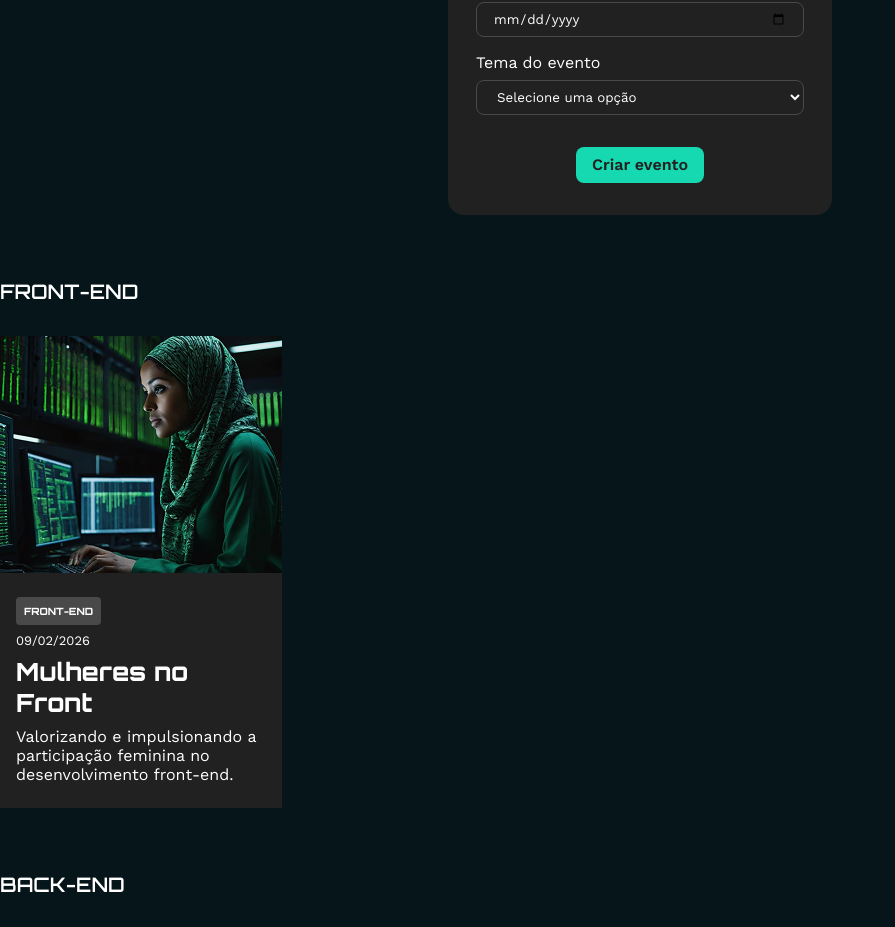
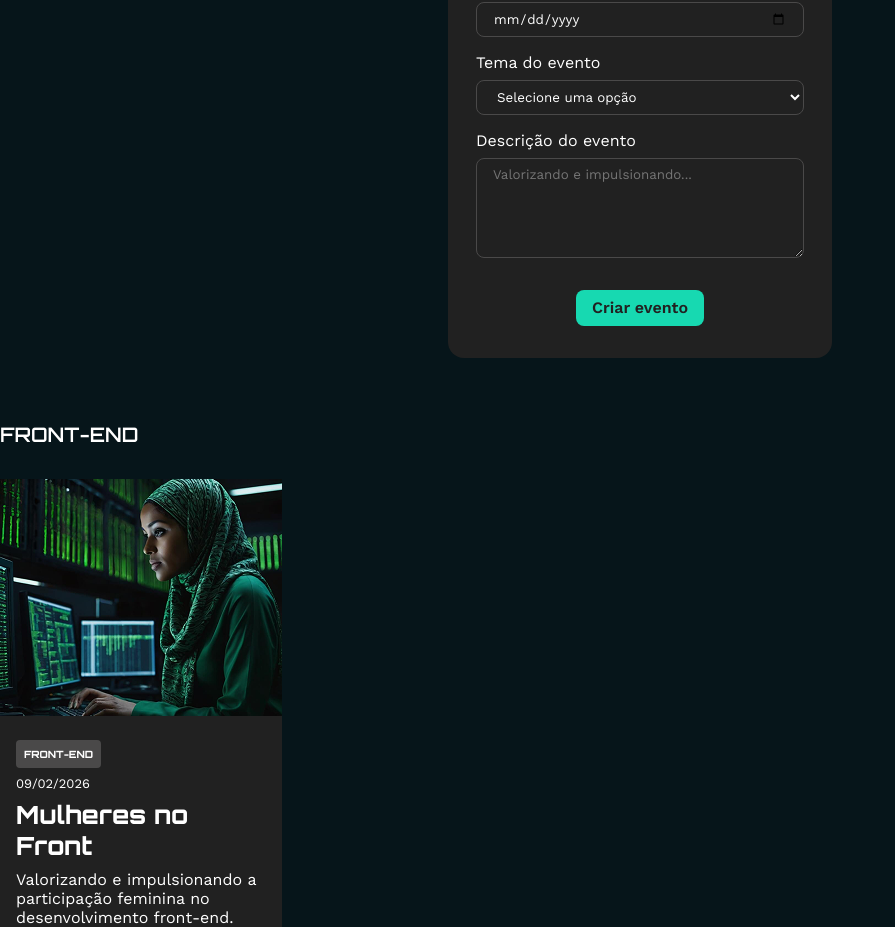
Before and after one commit to juliocreis/tecboard-react, a React (Vite) app: page / in a window 1280 px wide. Shown: the part 1011-1938 px from the top of the page, without its empty margins (0-895 px from the left). Built offline with nearby package versions, Linux system fonts and the light colour scheme.

Commit message:
Cria componente de textarea para a descricao do evento

```diff
--- a/src/componentes/FormularioDeEvento/index.jsx
+++ b/src/componentes/FormularioDeEvento/index.jsx
@@ -5,11 +5,28 @@ import { Label } from "../Label";
 import { TituloFormulario } from "../TituloFormulario";
 import { ListaSupensa } from "../ListaSuspensa";
 import { Botao } from "../Botao";
+import { Textarea } from "../Textarea";
 
 export function FormularioDeEvento({ temas }) {
+
+  function aoFormSubmetido(formData) {
+    const evento = {
+      capa: formData.get('capaEvento'),
+      tema: temas.find(function (itens) {
+        return itens.id == formData.get('lista-suspensa')
+      }),
+      data: new Date(formData.get('dataEvento')),
+      titulo: formData.get('nomeEvento'),
+      texto:
+        "Valorizando e impulsionando a participação feminina no desenvolvimento front-end.",
+    };
+
+    console.log(evento);
+  }
+
   return (
     <>
-      <form className="formulario-evento">
+      <form className="formulario-evento" action={aoFormSubmetido}>
         <TituloFormulario>Preencha para criar um evento:</TituloFormulario>
 
         <div className="campos">
@@ -45,14 +62,23 @@ export function FormularioDeEvento({ temas }) {
 
           <CampoDeFormulario>
             <Label htmlFor="tema">Tema do evento</Label>
-            <ListaSupensa itens={ temas } id="lista-suspensa" name="lista-suspensa"></ListaSupensa>
+            <ListaSupensa
+              itens={temas}
+              id="lista-suspensa"
+              name="lista-suspensa"
+            ></ListaSupensa>
+          </CampoDeFormulario>
+
+          <CampoDeFormulario>
+            <Label htmlFor="descricao">Descrição do evento</Label>
+            <Textarea id="descricao" placeholder="Valorizando e impulsionando..." name="descricao">
+
+            </Textarea>
           </CampoDeFormulario>
         </div>
 
         <div className="container-botao">
-          <Botao>
-            Criar evento
-          </Botao>
+          <Botao>Criar evento</Botao>
         </div>
       </form>
     </>
--- /dev/null
+++ b/src/componentes/Textarea/index.jsx
@@ -0,0 +1,5 @@
+import './textarea.estilos.css'
+
+export function Textarea(props){
+    return <textarea {...props}></textarea>
+}
--- /dev/null
+++ b/src/componentes/Textarea/textarea.estilos.css
@@ -0,0 +1,9 @@
+textarea {
+  background-color: transparent;
+  border: 1px solid #4a4949;
+  border-radius: 8px;
+  padding: 8px 16px;
+  color: #ffffff;
+  font-weight: 400;
+  min-height: 100px;
+}
```
